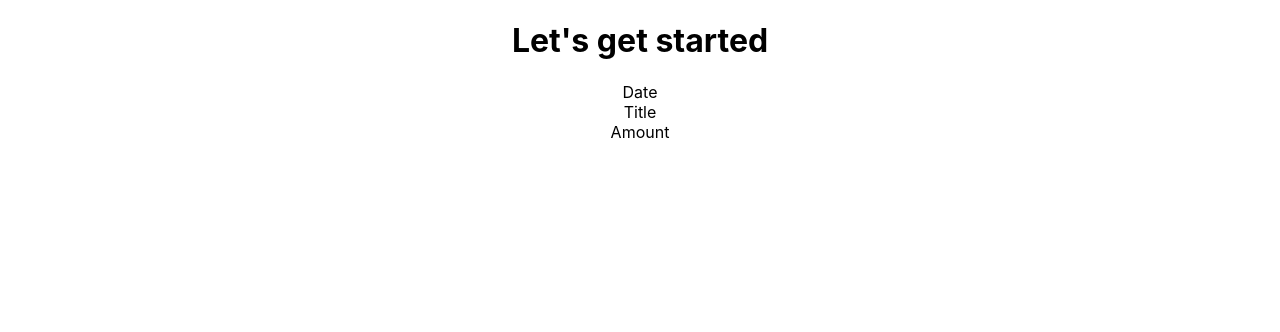
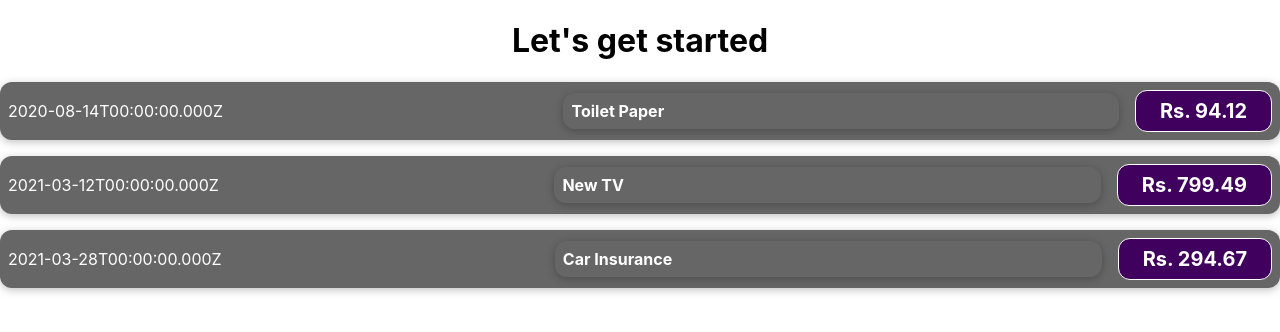
Before and after one commit to AnuvaPandya/Expense-Tracker, a React (Create React App) app: page / in a window 1280 px wide. Shown: the top 332 px of the page. Built offline with nearby package versions, Linux system fonts and the light colour scheme.

Commit message:
new changes

```diff
--- a/src/App.js
+++ b/src/App.js
@@ -2,10 +2,46 @@
 import "./App.css";
 
 function App() {
+  const expenses = [
+    {
+      id: "e1",
+      title: "Toilet Paper",
+      amount: 94.12,
+      date: new Date(2020, 7, 14),
+    },
+    { id: "e2", title: "New TV", amount: 799.49, date: new Date(2021, 2, 12) },
+    {
+      id: "e3",
+      title: "Car Insurance",
+      amount: 294.67,
+      date: new Date(2021, 2, 28),
+    },
+    {
+      id: "e4",
+      title: "New Desk (Wooden)",
+      amount: 450,
+      date: new Date(2021, 5, 12),
+    },
+  ];
+
   return (
     <div className="App">
       <h1>Let's get started</h1>
-      <ExpenseItem />
+      <ExpenseItem
+        title={expenses[0].title}
+        amt={expenses[0].amount}
+        date={expenses[0].date}
+      />
+      <ExpenseItem
+        title={expenses[1].title}
+        amt={expenses[1].amount}
+        date={expenses[1].date}
+      />
+      <ExpenseItem
+        title={expenses[2].title}
+        amt={expenses[2].amount}
+        date={expenses[2].date}
+      />
     </div>
   );
 }
--- /dev/null
+++ b/src/components/ExpenseItem.css
@@ -0,0 +1,57 @@
+.expense-item {
+  display: flex;
+  justify-content: space-between;
+  align-items: center;
+  box-shadow: 0 2px 8px rgba(0, 0, 0, 0.25);
+  padding: 0.5rem;
+  margin: 1rem 0;
+  border-radius: 12px;
+  background-color: #666666;
+}
+
+.expense-item__description {
+  display: flex;
+  flex-direction: column;
+  gap: 1rem;
+  align-items: flex-end;
+  flex-flow: column-reverse;
+  justify-content: flex-start;
+  flex: 1;
+  color: white;
+}
+
+.expense-item h2 {
+  color: #727171;
+  font-size: 1rem;
+  flex: 1;
+  margin: 0 1rem;
+  color: white;
+}
+
+.expense-item__price {
+  font-size: 1rem;
+  font-weight: bold;
+  color: white;
+  background-color: #40005d;
+  border: 0.5px solid white;
+  padding: 0.5rem;
+  border-radius: 12px;
+}
+
+@media (min-width: 580px) {
+  .expense-item__description {
+    flex-direction: row;
+    align-items: center;
+    justify-content: flex-start;
+    flex: 1;
+  }
+
+  .expense-item__description h2 {
+    font-size: 1.25rem;
+  }
+
+  .expense-item__price {
+    font-size: 1.25rem;
+    padding: 0.5rem 1.5rem;
+  }
+}
--- a/src/components/ExpenseItem.js
+++ b/src/components/ExpenseItem.js
@@ -1,9 +1,13 @@
-function ExpenseItem() {
+import "./ExpenseItem.css";
+
+function ExpenseItem(props) {
   return (
-    <div>
-      <div>Date</div>
-      <div>Title</div>
-      <div>Amount</div>
+    <div className="expense-item">
+      <div className="expense-item__description">
+        {props.date.toISOString()}
+      </div>
+      <h2 className="expense-item h2">{props.title}</h2>
+      <div className="expense-item__price">Rs. {props.amt}</div>
     </div>
   );
 }
```
